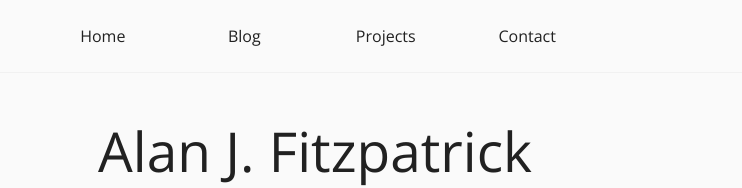
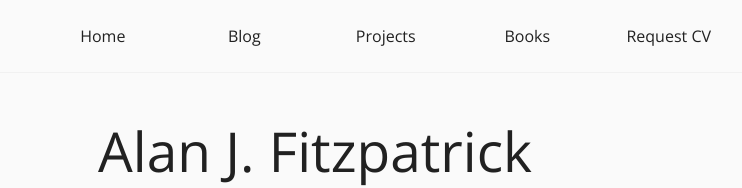
Before and after one commit to alajfit/personalsiteofalajfit.github.io, a React (Create React App) app in the folder app/: page / in a window 1280 px wide. Shown: the top 188 px of the page, without its empty margins (325-1067 px from the left). Built offline with nearby package versions, Linux system fonts and the light colour scheme.

Commit message:
updated menus

```diff
--- a/app/src/components/Navbar/index.scss
+++ b/app/src/components/Navbar/index.scss
@@ -76,7 +76,7 @@
         }
 
         .MobileNavbar-item {
-            flex: 1 0 33%;
+            flex: 1 0 20%;
             justify-content: space-around;
             align-items: center;
             text-align: center;
--- a/app/src/components/Navbar/index.tsx
+++ b/app/src/components/Navbar/index.tsx
@@ -6,7 +6,7 @@ const MobileNavbar = () => (
     <ul className="MobileNavbar">
         <li className="MobileNavbar-item">
             <Link to="/">
-                <i className="far fa-user-circle" style={{ color: '#9b111e' }} />
+                <i className="fas fa-home" style={{ color: '#9b111e' }} />
             </Link>
         </li>
         <li className="MobileNavbar-item">
@@ -17,6 +17,16 @@ const MobileNavbar = () => (
         <li className="MobileNavbar-item">
             <Link to="/projects">
                 <i className="fas fa-cubes" style={{ color: '#1787fb' }} />
+            </Link>
+        </li>
+        <li className="MobileNavbar-item">
+            <Link to="/books">
+                <i className="fas fa-book" style={{ color: '#1787fb' }} />
+            </Link>
+        </li>
+        <li className="MobileNavbar-item">
+            <Link to="/requestcv">
+                <i className="far fa-address-book" style={{ color: '#1787fb' }} />
             </Link>
         </li>
     </ul>
@@ -40,8 +50,13 @@ const DesktopNavbar = () => (
             </Link>
         </li>
         <li className="DesktopNavbar-item">
-            <Link to="/contact">
-                Contact
+            <Link to="/books">
+                Books
+            </Link>
+        </li>
+        <li className="DesktopNavbar-item">
+            <Link to="/requestcv">
+                Request CV
             </Link>
         </li>
     </ul>
--- a/app/tsconfig.json
+++ b/app/tsconfig.json
@@ -18,7 +18,8 @@
     "resolveJsonModule": true,
     "isolatedModules": true,
     "noEmit": true,
-    "jsx": "react"
+    "jsx": "react",
+    "noFallthroughCasesInSwitch": true
   },
   "include": [
     "src"
```
